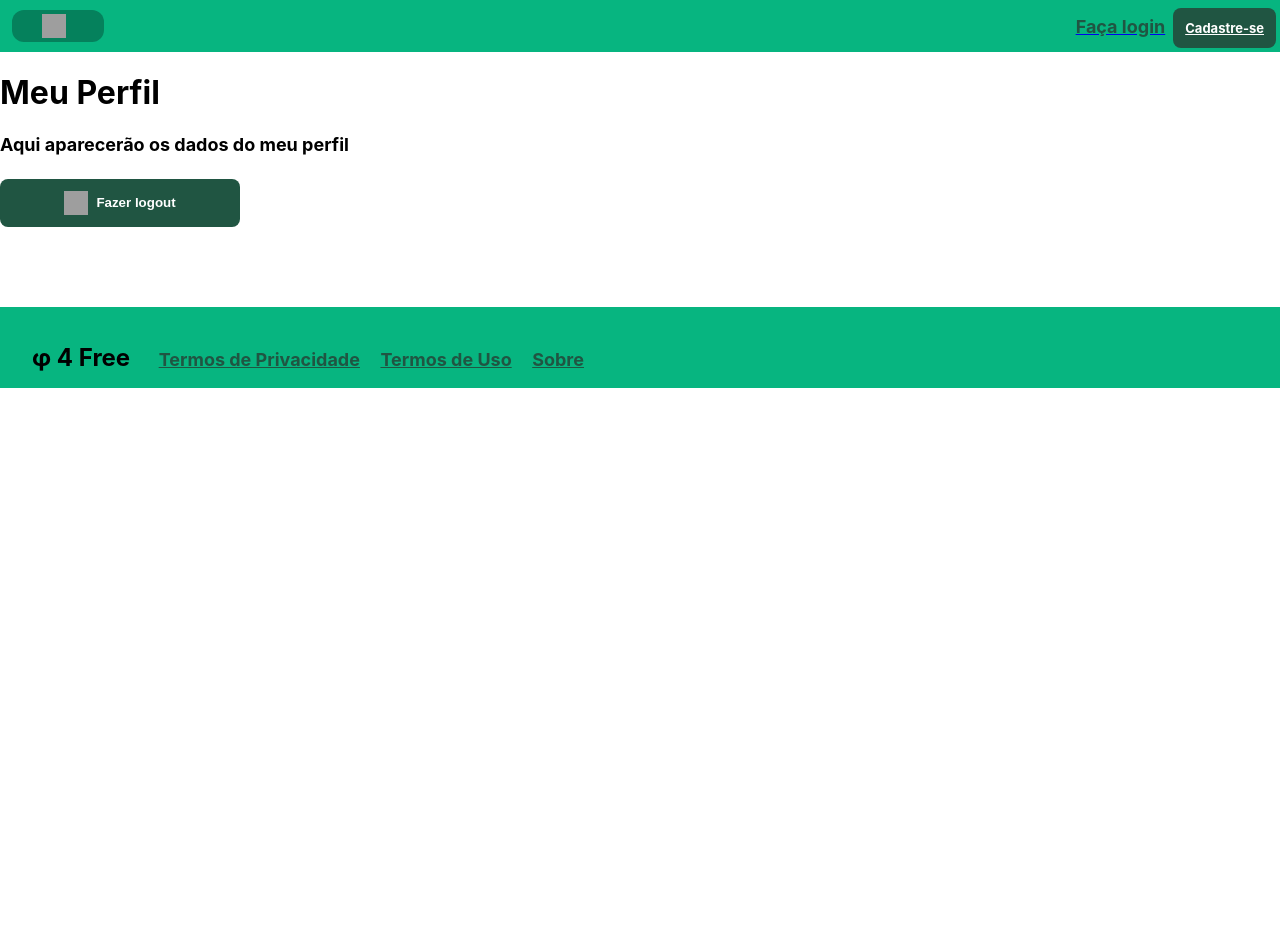
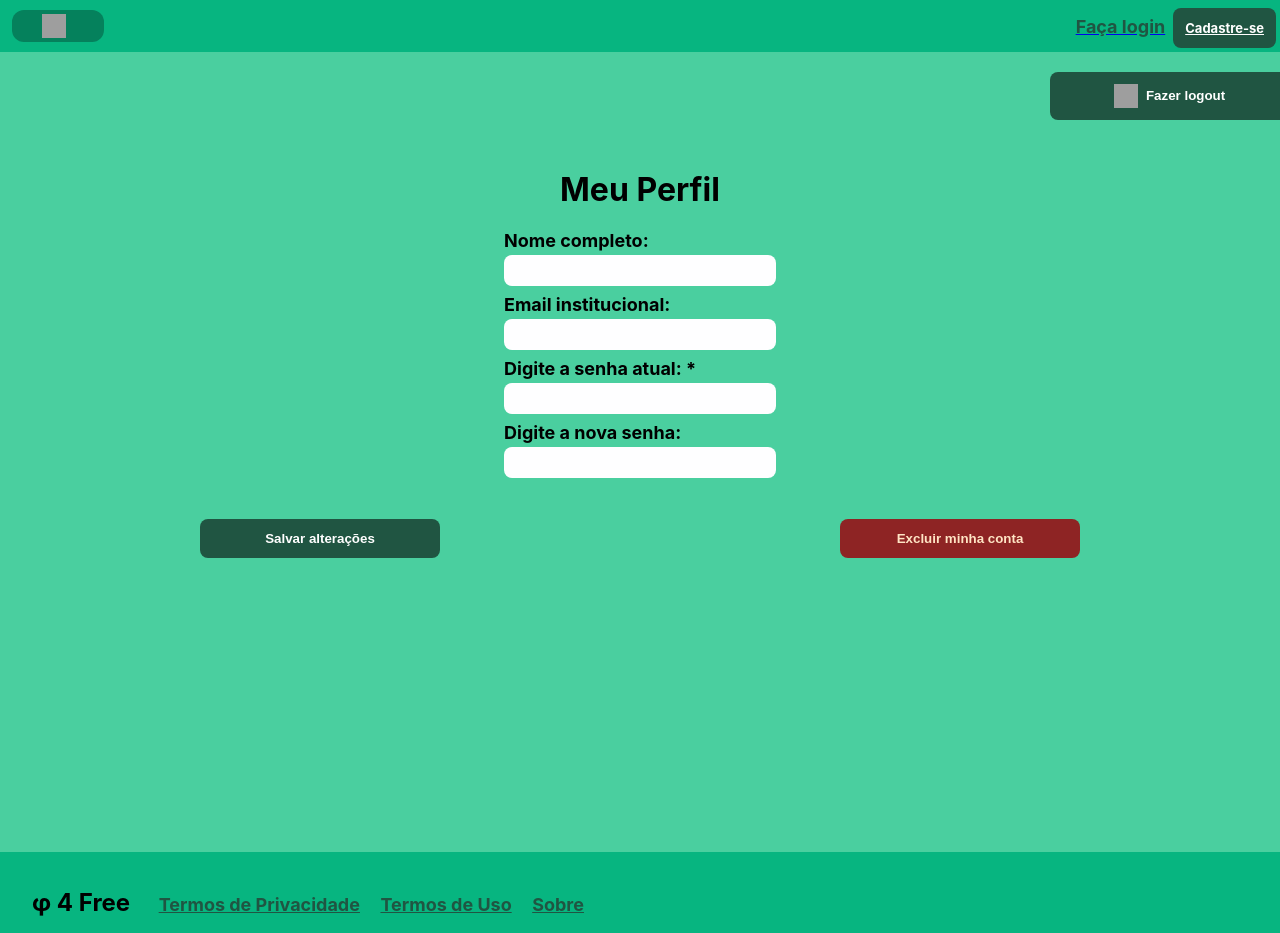
Before and after one commit to vinicius-vses/DW2A4-FRONT-END-Projeto, a React (Create React App) app: page /meuperfil in a window 1280 px wide. Before the commit the page ends 800 px from the top, so only its background shows below. Built offline with nearby package versions, Linux system fonts and the light colour scheme; grey boxes are pictures that could not be loaded.

Commit message:
Cria tela de perfil

```diff
--- a/src/components/Footer.js
+++ b/src/components/Footer.js
@@ -8,11 +8,11 @@ function Footer(){
             location.pathname === '/login' || location.pathname === '/cadastro'
             ? null
             :
-            <> <div id="footer-margin"/>
+            <>
                 <div className="footer-container">
-                <br/>
-                <span>φ 4 Free</span> <a href="" target="_self">Termos de Privacidade</a> <a href="" target="_self">Termos de Uso</a> <a href="http://localhost:3000/DominioNegocio" target="_self">Sobre</a>
-            </div>
+                    <br/>
+                    <span>φ 4 Free</span> <a href="" target="_self">Termos de Privacidade</a> <a href="" target="_self">Termos de Uso</a> <a href="http://localhost:3000/DominioNegocio" target="_self">Sobre</a>
+                </div>
             </>
         }
         </>
--- a/src/components/MeuPerfil.js
+++ b/src/components/MeuPerfil.js
@@ -1,10 +1,14 @@
 import SmallIcon from './SmallIcon';
-import Auth from './Auth';
 import setLoginAttributes from './Auth';
 import { useNavigate } from 'react-router-dom';
+import Input from "../components/Input";
 
 function MeuPerfil() {
     const navigate = useNavigate();
+
+    const onSubmit = e =>{
+        e.preventDefault();
+    }
 
     function logout(){
         console.log("Deverá aparecer confirmação de logout e então deslogar.")
@@ -14,16 +18,50 @@ function MeuPerfil() {
 
     return (
         <div>
-            <h1>Meu Perfil</h1>
-            <a>Aqui aparecerão os dados do meu perfil</a>
-            <br/><br/>
-            <button className='input-style submit'
+            <div className="formulario-perfil">
+                <button className='input-style submit logout'
                     onClick={() => logout()}>
                     <SmallIcon
                         src="https://static.thenounproject.com/png/205237-200.png"
                         label="Botão indicando ação para sair da conta do usuário" />
                     Fazer logout
                 </button>
+                <h1>Meu Perfil</h1>
+                <form onSubmit={onSubmit}>
+                    <Input
+                        className="input-style"
+                        label="Nome completo:"
+                        type="text" id="nome-perfil"
+                    />
+                    <Input
+                        className="input-style"
+                        label="Email institucional:"
+                        type="email" id="email-login"
+                    />
+                    <Input
+                        className="input-style"
+                        label="Digite a senha atual:   *"
+                        type="password" id="pass-atual-perfil"
+                    />
+                    <Input
+                        className="input-style"
+                        label="Digite a nova senha:"
+                        type="password" id="pass-nova-perfil"
+                    />
+                    <div className="input-group">
+                        <Input
+                            className="input-style submit"
+                            value="Salvar alterações"
+                            type="submit"
+                        />
+                        <Input
+                            className="input-style submit excluir"
+                            value="Excluir minha conta"
+                            type="submit"
+                        />
+                    </div>
+                </form>
+            </div>
         </div>
     )
 }
--- a/src/components/styles.css
+++ b/src/components/styles.css
@@ -21,6 +21,17 @@
   font-weight: bold;
   padding: 12px;
   white-space: nowrap;
+}
+
+.input-group {
+  display: flex;
+  align-items: center;
+  align-items: center;
+  justify-content: space-between;
+}
+
+.logout {
+  margin: 20px 0px 0px 82%;
 }
 
 .right-icon {
@@ -140,10 +151,6 @@
   margin: 8px;
 }
 
-#footer-margin {
-  min-height: 80px;
-}
-
 .footer-container span {
   font-weight: bold;
   font-size: x-large;
@@ -231,7 +238,7 @@
 .grid-conectar {
   display: flex;
   width: 100%;
-  height: 100vh;
+  min-height: 100vh;
   justify-content: center;
   align-items: center;
   flex-direction: row;
@@ -239,17 +246,28 @@
 }
 
 .imagem-conectar {
-  height: 100vh;
+  min-height: 100vh;
   align-items: flex-start;
   background-color: #205542;
   display: none;
 }
 
 .formulario-conectar {
-  height: 100vh;
+  min-height: 100vh;
   padding-top: 76%;
   background-color: #07b580;
   width: 100%;
+}
+
+.formulario-perfil {
+  min-height: 100vh;
+  background-color: #4ACF9F;
+}
+
+.formulario-perfil h1 {
+  margin-top: 0;
+  padding-top: 50px;
+  text-align: center;
 }
 
 @media screen and (min-width: 768px) {
```
Lines whose indentation alone changed are shown as unchanged.
